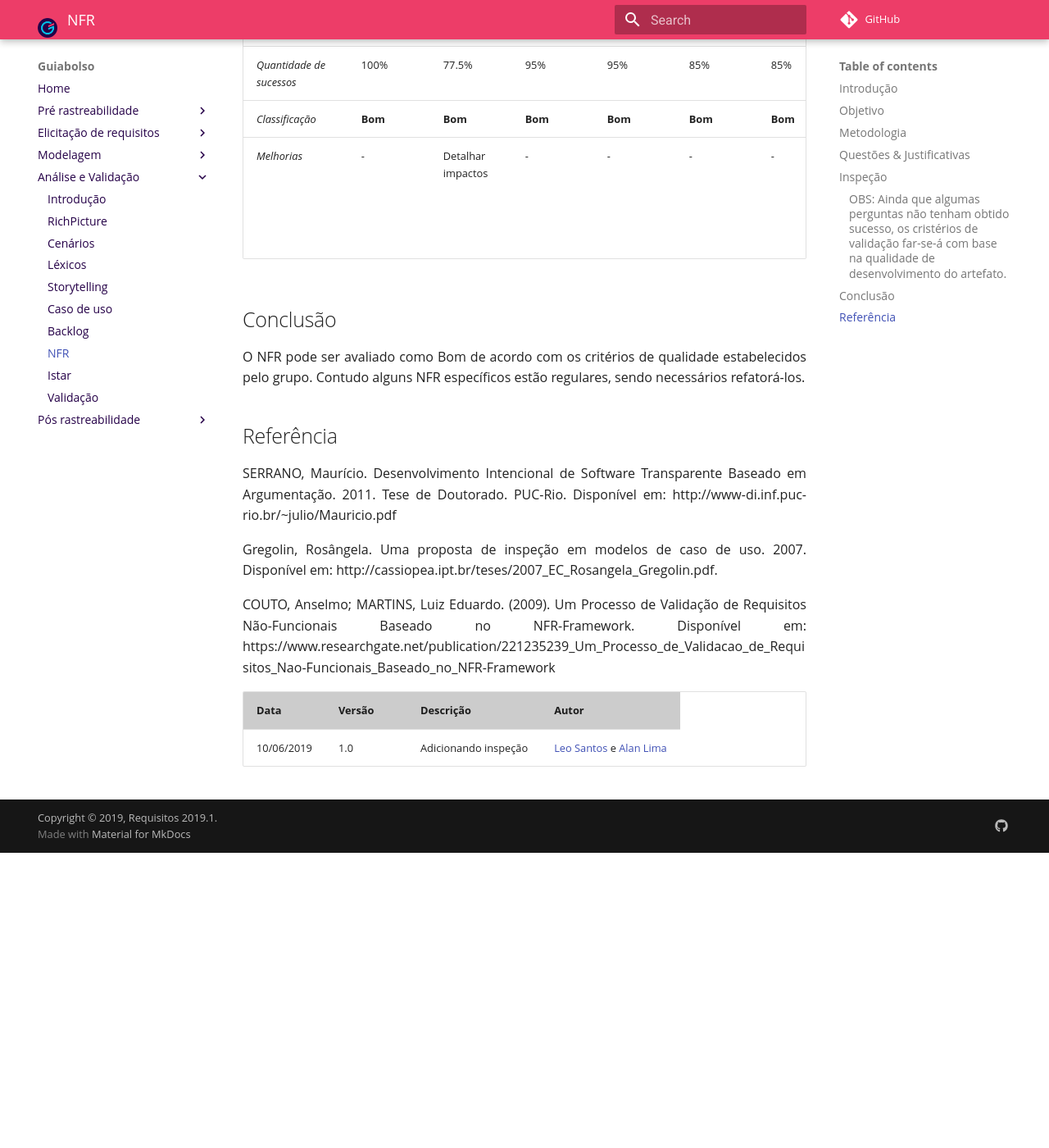
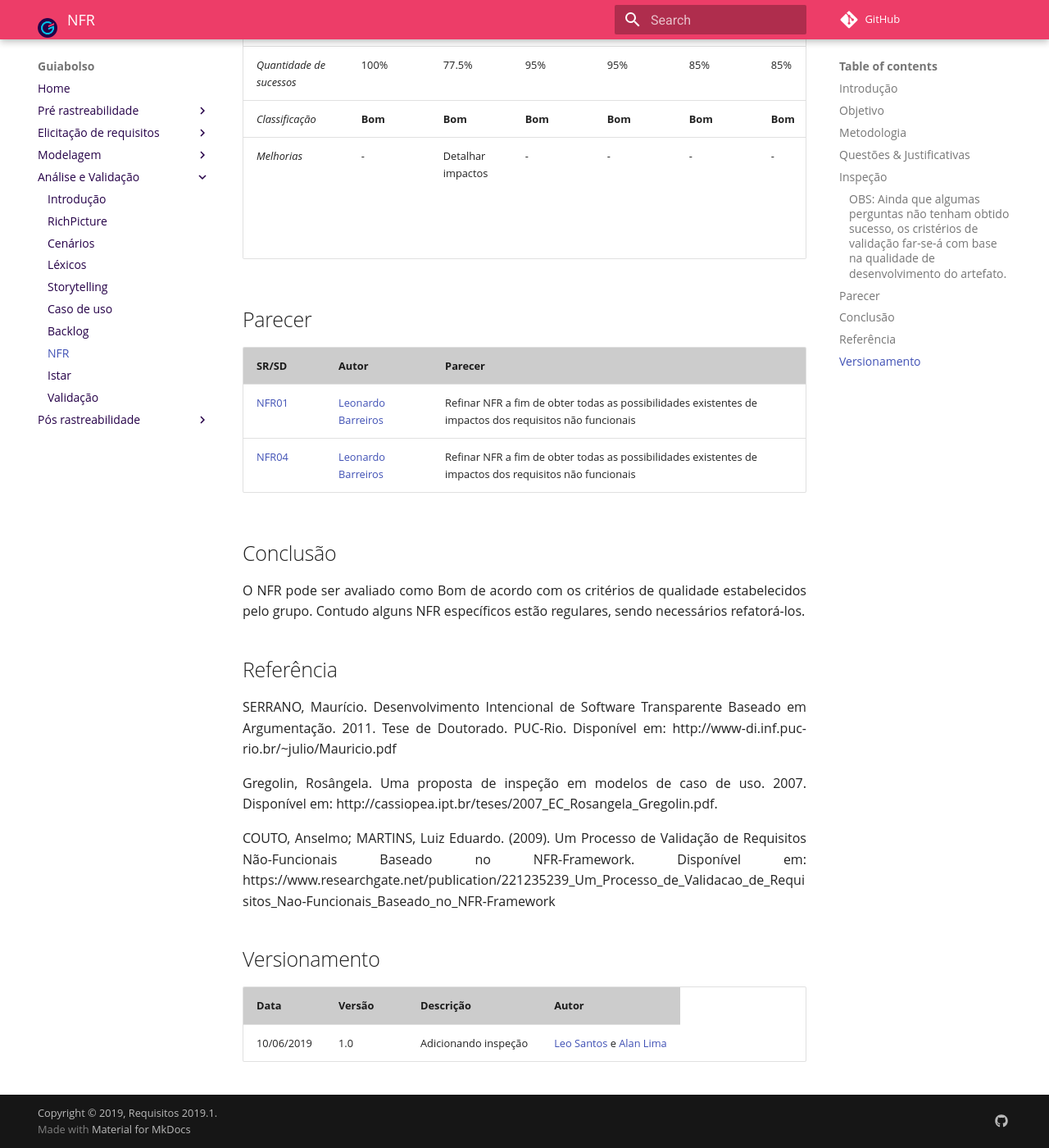
Before and after one commit to fga-disciplinas/2019.1-Guia-Bolso, an MkDocs documentation site: the page built from docs/analise/analise_nfr.md, in a window 1280 px wide and 1400 px high, scrolled down 4650 px. Shown: the whole window at 82% size. Built offline with MkDocs 1.6.1 and Material for MkDocs 9.7.7, drawn with Linux system fonts in a browser that asks for light colours; emoji names are drawn with the system emoji font; comment, search, counter and statistics services are not loaded; old or Windows-style settings are respelled for this version of MkDocs; before the commit the page ends 5690 px from its top, so only the background shows below that.

Commit message:
Adicionando parecer NFR

```diff
--- a/docs/analise/analise_nfr.md
+++ b/docs/analise/analise_nfr.md
@@ -68,6 +68,13 @@ Para analisar os modelos dos NFR's, foram levantadas questões a respeito de asp
 | *Classificação* | **Bom**  | **Bom** | **Bom** | **Bom** | **Bom** | **Bom** | **regular** | **Bom** |
 | *Melhorias* | - | Detalhar impactos | - | - | - | - | Detalhar impactos, aprofundar mais no tema e sua importância | - |
 
+## Parecer
+
+| **SR/SD** | **Autor** | **Parecer**|
+|--|--|--|
+|[NFR01](../../modelagem/nfr/#nfr01-suportabilidade)| [Leonardo Barreiros](https://github.com/leossb36)| Refinar NFR a fim de obter todas as possibilidades existentes de impactos dos requisitos não funcionais |
+|[NFR04](../../modelagem/istar/#is08-transacoes)| [Leonardo Barreiros](https://github.com/leossb36)| Refinar NFR a fim de obter todas as possibilidades existentes de impactos dos requisitos não funcionais |
+
 ## Conclusão
 
 O NFR pode ser avaliado como Bom de acordo com os critérios de qualidade estabelecidos pelo grupo. Contudo alguns NFR específicos estão regulares, sendo necessários refatorá-los.
@@ -80,6 +87,8 @@ Gregolin, Rosângela. Uma proposta de inspeção em modelos de caso de uso. 2007
 
 COUTO, Anselmo; MARTINS, Luiz Eduardo. (2009). Um Processo de Validação de Requisitos Não-Funcionais Baseado no NFR-Framework. Disponível em: https://www.researchgate.net/publication/221235239_Um_Processo_de_Validacao_de_Requisitos_Nao-Funcionais_Baseado_no_NFR-Framework
 
+## Versionamento
+
 | Data | Versão | Descrição | Autor |
 |--|--|--|--|
 | 10/06/2019 | 1.0 | Adicionando inspeção | [Leo Santos](https://github.com/leossb36) e [Alan Lima](https://github.com/alanrslima) |
```
